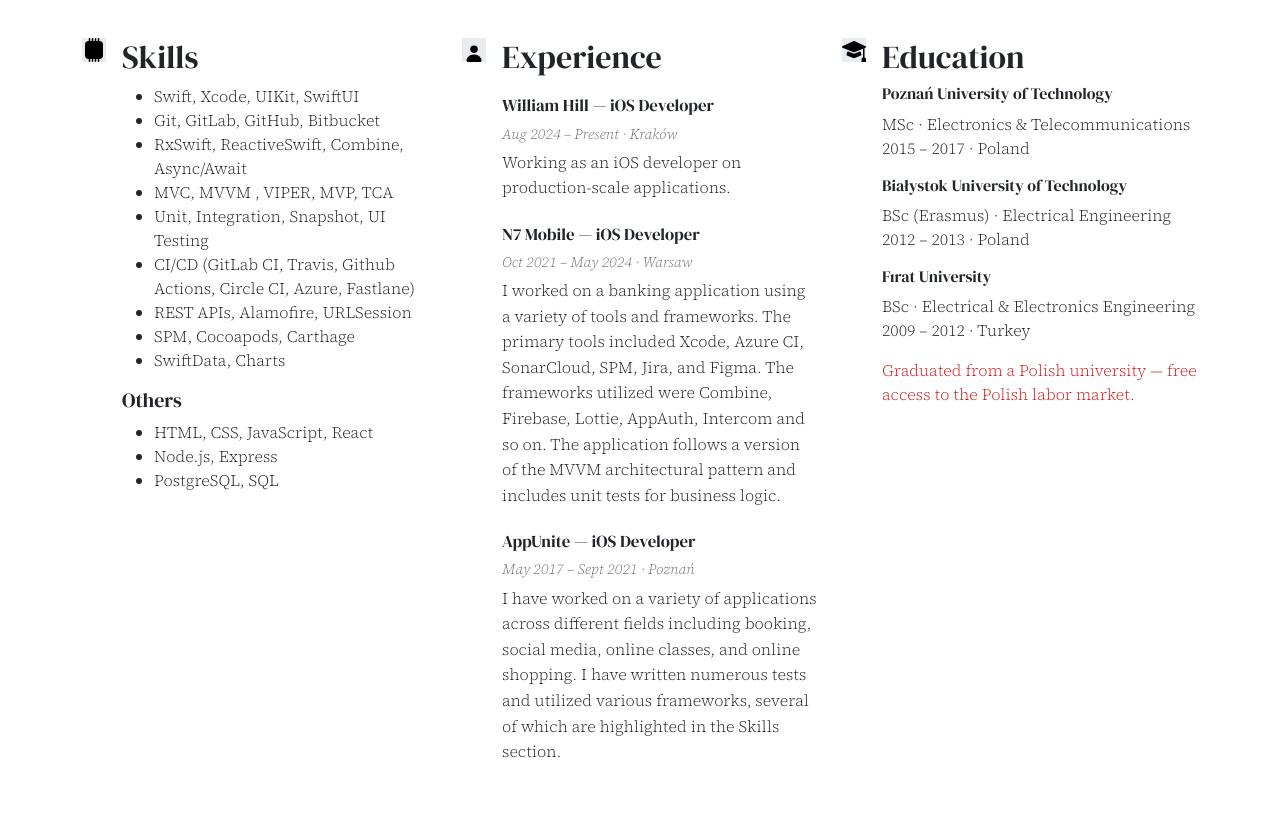
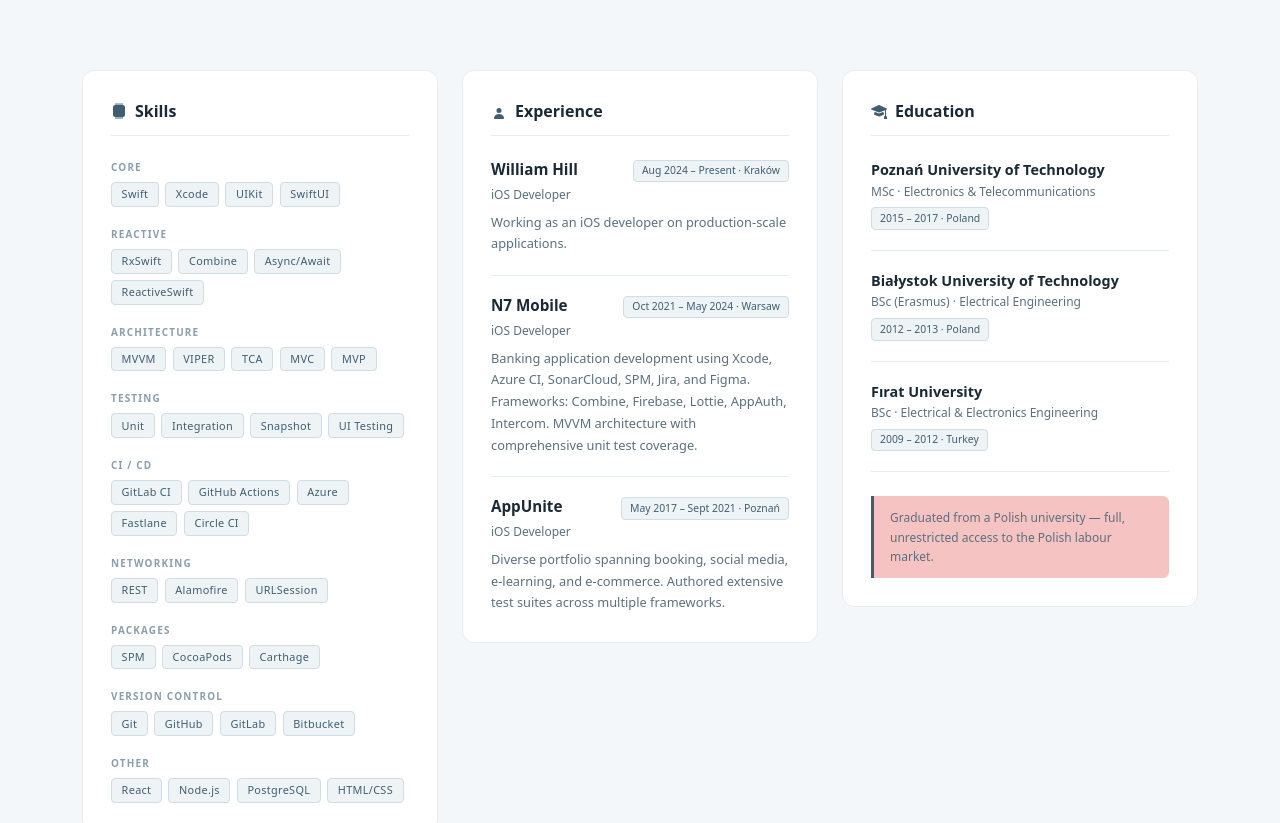
Before and after one commit to fatihkaganemre/personal-webiste, a React (Vite) app in the folder my-website/: page / in a window 1280 px wide. Shown: the part 620-1443 px from the top of the page. Built offline with nearby package versions, Linux system fonts and the light colour scheme.

Commit message:
update the layout

```diff
--- a/my-website/src/components/Header.css
+++ b/my-website/src/components/Header.css
@@ -1,7 +1,6 @@
 .header-profile-img {
   max-height: 350px;
   object-fit: cover;
-  border: 1px solid #ddd;
   border-radius: 20px;
   margin: 10px;
   transition: transform 0.3s;
--- /dev/null
+++ b/my-website/src/components/features/Education.css
@@ -0,0 +1,50 @@
+/* ── Education entries ── */
+.edu-item {
+  padding-bottom: 1.25rem;
+  margin-bottom: 1.25rem;
+  border-bottom: 1px solid var(--rule);
+}
+
+.edu-item:last-of-type {
+  border-bottom: none;
+  margin-bottom: 0;
+  padding-bottom: 0;
+}
+
+.edu-school {
+  font-size: 0.9rem;
+  font-weight: 600;
+  color: var(--ink);
+  line-height: 1.35;
+  margin-bottom: 0.2rem;
+}
+
+.edu-degree {
+  font-size: 0.75rem;
+  color: var(--ink-mid);
+  margin-bottom: 0.2rem;
+  line-height: 1.5;
+}
+
+.edu-years {
+  font-size: 0.65rem;
+  font-weight: 500;
+  color: var(--primary);
+  background: var(--tag-bg);
+  border: 1px solid var(--tag-border);
+  border-radius: 4px;
+  padding: 0.15rem 0.5rem;
+  display: inline-block;
+}
+
+/* ── Labour market note ── */
+.edu-note {
+  margin-top: 1.5rem;
+  padding: 0.75rem 1rem;
+  border-left: 3px solid var(--primary);
+  background: rgb(246, 195, 195);
+  border-radius: 0 6px 6px 0;
+  font-size: 0.75rem;
+  color: var(--ink-mid);
+  line-height: 1.6;
+}
--- a/my-website/src/components/features/Education.jsx
+++ b/my-website/src/components/features/Education.jsx
@@ -1,40 +1,51 @@
+import { useReveal } from "./useReveal";
+import "./Education.css";
+
+const schools = [
+  {
+    school: "Poznań University of Technology",
+    degree: "MSc · Electronics & Telecommunications",
+    years: "2015 – 2017 · Poland",
+  },
+  {
+    school: "Białystok University of Technology",
+    degree: "BSc (Erasmus) · Electrical Engineering",
+    years: "2012 – 2013 · Poland",
+  },
+  {
+    school: "Fırat University",
+    degree: "BSc · Electrical & Electronics Engineering",
+    years: "2009 – 2012 · Turkey",
+  },
+];
+
+const EducationIcon = () => (
+  <svg width="16" height="16" viewBox="0 0 16 16" fill="currentColor" xmlns="http://www.w3.org/2000/svg">
+    <path d="M8.211 2.047a.5.5 0 0 0-.422 0l-7.5 3.5a.5.5 0 0 0 .025.917l7.5 3a.5.5 0 0 0 .372 0L14 7.14V13a1 1 0 0 0-1 1v2h3v-2a1 1 0 0 0-1-1V6.739l.686-.275a.5.5 0 0 0 .025-.917z"/>
+    <path d="M4.176 9.032a.5.5 0 0 0-.656.327l-.5 1.7a.5.5 0 0 0 .294.605l4.5 1.8a.5.5 0 0 0 .372 0l4.5-1.8a.5.5 0 0 0 .294-.605l-.5-1.7a.5.5 0 0 0-.656-.327L8 10.466z"/>
+  </svg>
+);
+
 function Education() {
+  const { ref, visible } = useReveal();
+
   return (
-    <div className="col d-flex align-items-start">
-      <div className="icon-square text-body-emphasis bg-body-secondary d-inline-flex align-items-center justify-content-center fs-4 flex-shrink-0 me-3">
-        <svg xmlns="http://www.w3.org/2000/svg" width="1em" height="1em" fill="currentColor" viewBox="0 0 16 16">
-          <path d="M8.211 2.047a.5.5 0 0 0-.422 0l-7.5 3.5a.5.5 0 0 0 .025.917l7.5 3a.5.5 0 0 0 .372 0L14 7.14V13a1 1 0 0 0-1 1v2h3v-2a1 1 0 0 0-1-1V6.739l.686-.275a.5.5 0 0 0 .025-.917z" />
-          <path d="M4.176 9.032a.5.5 0 0 0-.656.327l-.5 1.7a.5.5 0 0 0 .294.605l4.5 1.8a.5.5 0 0 0 .372 0l4.5-1.8a.5.5 0 0 0 .294-.605l-.5-1.7a.5.5 0 0 0-.656-.327L8 10.466z" />
-        </svg>
+    <div className={`feature-card ${visible ? "revealed" : ""}`} ref={ref}>
+      <div className="feature-card-title">
+        <EducationIcon />
+        Education
       </div>
 
-      <div>
-        <h3 className="fs-2 dm-serif-font">Education</h3>
+      {schools.map(({ school, degree, years }, i) => (
+        <div className="edu-item" key={i}>
+          <div className="edu-school">{school}</div>
+          <div className="edu-degree">{degree}</div>
+          <span className="edu-years">{years}</span>
+        </div>
+      ))}
 
-        <h6 className="dm-serif-font">Poznań University of Technology</h6>
-        <p className="noto-serif-font">
-          MSc · Electronics & Telecommunications
-          <br />
-          2015 – 2017 · Poland
-        </p>
-
-        <h6 className="dm-serif-font">Białystok University of Technology</h6>
-        <p className="noto-serif-font">
-          BSc (Erasmus) · Electrical Engineering
-          <br />
-          2012 – 2013 · Poland
-        </p>
-
-        <h6 className="dm-serif-font">Fırat University</h6>
-        <p className="noto-serif-font">
-          BSc · Electrical & Electronics Engineering
-          <br />
-          2009 – 2012 · Turkey
-        </p>
-
-        <p className="warning noto-serif-font mt-3">
-          Graduated from a Polish university — free access to the Polish labor market.
-        </p>
+      <div className="edu-note">
+        Graduated from a Polish university — full, unrestricted access to the Polish labour market.
       </div>
     </div>
   );
--- a/my-website/src/components/features/Experience.css
+++ b/my-website/src/components/features/Experience.css
@@ -1,26 +1,53 @@
-
-/* Section title */
-.experience h3 {
+/* ── Experience entries ── */
+.exp-item {
+  padding-bottom: 1.25rem;
   margin-bottom: 1.25rem;
+  border-bottom: 1px solid var(--rule);
+  position: relative;
 }
 
-/* Company + role */
-.experience h6 {
-  margin-bottom: 0.25rem;
-  font-size: 1.05rem;
+.exp-item:last-child {
+  border-bottom: none;
+  margin-bottom: 0;
+  padding-bottom: 0;
 }
 
-/* Date + location */
-.date-text {
-  color: rgba(0, 0, 0, 0.55);
-  font-size: 0.9rem;
-  display: inline-block;
-  margin-bottom: 0.25rem;
+.exp-header {
+  display: flex;
+  justify-content: space-between;
+  align-items: flex-start;
+  gap: 0.5rem;
+  margin-bottom: 0.2rem;
+  flex-wrap: wrap;
 }
 
-/* Description */
-.experience p {
-  margin-bottom: 1.5rem;
-  line-height: 1.6;
-  max-width: 42rem;
+.exp-company {
+  font-size: 0.95rem;
+  font-weight: 600;
+  color: var(--ink);
+  line-height: 1.3;
 }
+
+.exp-period {
+  font-size: 0.65rem;
+  font-weight: 500;
+  color: var(--primary);
+  background: var(--tag-bg);
+  border: 1px solid var(--tag-border);
+  border-radius: 4px;
+  padding: 0.15rem 0.5rem;
+  white-space: nowrap;
+  flex-shrink: 0;
+}
+
+.exp-role {
+  font-size: 0.75rem;
+  color: var(--ink-mid);
+  margin-bottom: 0.5rem;
+}
+
+.exp-desc {
+  font-size: 0.8rem;
+  color: var(--ink-mid);
+  line-height: 1.7;
+}
--- a/my-website/src/components/features/Experience.jsx
+++ b/my-website/src/components/features/Experience.jsx
@@ -1,73 +1,63 @@
-import React from "react";
+import { useReveal } from "./useReveal";
 import "./Experience.css";
 
-function ExperienceItem({ company, role, period, description }) {
-  return (
-    <>
-      <h6 className="dm-serif-font">
-        {company} — {role}
-      </h6>
-      <p className="noto-serif-font">
-        <i className="date-text">{period}</i>
-        <br />
-        {description}
-      </p>
-    </>
-  );
-}
-
-function Experience() {
 const experiences = [
   {
     company: "William Hill",
     role: "iOS Developer",
     period: "Aug 2024 – Present · Kraków",
-            description:
-            "Working as an iOS developer on production-scale applications.",
+    description: "Working as an iOS developer on production-scale applications.",
   },
   {
     company: "N7 Mobile",
     role: "iOS Developer",
     period: "Oct 2021 – May 2024 · Warsaw",
     description:
-            "I worked on a banking application using a variety of tools and frameworks. \
-        The primary tools included Xcode, Azure CI, SonarCloud, SPM, Jira, and Figma. \
-        The frameworks utilized were Combine, Firebase, Lottie, AppAuth, Intercom and so on. \
-        The application follows a version of the MVVM architectural pattern and includes unit tests for business logic.",
+      "Banking application development using Xcode, Azure CI, SonarCloud, SPM, Jira, and Figma. Frameworks: Combine, Firebase, Lottie, AppAuth, Intercom. MVVM architecture with comprehensive unit test coverage.",
   },
   {
     company: "AppUnite",
     role: "iOS Developer",
     period: "May 2017 – Sept 2021 · Poznań",
     description:
-            "I have worked on a variety of applications across different fields including booking, social media, online classes, and online shopping. \
-        I have written numerous tests and utilized various frameworks, several of which are highlighted in the Skills section.",
+      "Diverse portfolio spanning booking, social media, e-learning, and e-commerce. Authored extensive test suites across multiple frameworks.",
   },
 ];
 
+const ExperienceIcon = () => (
+  <svg width="16" height="16" viewBox="0 0 16 16" fill="currentColor" xmlns="http://www.w3.org/2000/svg">
+    <path d="M4 16s-1 0-1-1 1-4 5-4 5 3 5 4-1 1-1 1z"/>
+    <path d="M8 10a2.5 2.5 0 1 0 0-5 2.5 2.5 0 0 0 0 5"/>
+  </svg>
+);
+
+function ExperienceItem({ company, role, period, description }) {
   return (
-        <div className="col d-flex align-items-start experience">
-            <div className="icon-square text-body-emphasis bg-body-secondary d-inline-flex align-items-center justify-content-center fs-4 flex-shrink-0 me-3">
-                <svg
-                xmlns="http://www.w3.org/2000/svg"
-                width="1em"
-                height="1em"
-                fill="currentColor"
-                viewBox="0 0 16 16"
-                >
-                <path d="M4 16s-1 0-1-1 1-4 5-4 5 3 5 4-1 1-1 1z" />
-                <path d="M8 10a2.5 2.5 0 1 0 0-5 2.5 2.5 0 0 0 0 5" />
-                </svg>
+    <div className="exp-item">
+      <div className="exp-header">
+        <span className="exp-company">{company}</span>
+        <span className="exp-period">{period}</span>
       </div>
+      <div className="exp-role">{role}</div>
+      <div className="exp-desc">{description}</div>
+    </div>
+  );
+}
 
-            <div>
-                <h3 className="fs-2 dm-serif-font">Experience</h3>
+function Experience() {
+  const { ref, visible } = useReveal();
+
+  return (
+    <div className={`feature-card ${visible ? "revealed" : ""}`} ref={ref}>
+      <div className="feature-card-title">
+        <ExperienceIcon />
+        Experience
+      </div>
 
       {experiences.map((exp, index) => (
         <ExperienceItem key={index} {...exp} />
       ))}
     </div>
-        </div>
   );
 }
 
--- a/my-website/src/components/features/Features.jsx
+++ b/my-website/src/components/features/Features.jsx
@@ -1,12 +1,13 @@
 import Skills from "./Skills";
 import Experience from "./Experience";
 import Education from "./Education";
+import "./features.css";
 
 function Features() {
   return (
-    <section className="features">
-      <div className="container py-5">
-        <div className="row g-4 row-cols-1 row-cols-lg-3">
+    <section className="features-section">
+      <div className="container">
+        <div className="features-grid">
           <Skills />
           <Experience />
           <Education />
--- /dev/null
+++ b/my-website/src/components/features/Skills.css
@@ -0,0 +1,17 @@
+/* ── Skill groups ── */
+.skill-group {
+  margin-bottom: 1.25rem;
+}
+
+.skill-group:last-child {
+  margin-bottom: 0;
+}
+
+.skill-group-label {
+  font-size: 0.62rem;
+  font-weight: 600;
+  letter-spacing: 0.12em;
+  text-transform: uppercase;
+  color: var(--ink-soft);
+  margin-bottom: 0.45rem;
+}
--- a/my-website/src/components/features/Skills.jsx
+++ b/my-website/src/components/features/Skills.jsx
@@ -1,34 +1,44 @@
+import { useReveal } from "./useReveal";
+import "./Skills.css";
+
+const skillGroups = [
+  { label: "Core",            items: ["Swift", "Xcode", "UIKit", "SwiftUI"] },
+  { label: "Reactive",        items: ["RxSwift", "Combine", "Async/Await", "ReactiveSwift"] },
+  { label: "Architecture",    items: ["MVVM", "VIPER", "TCA", "MVC", "MVP"] },
+  { label: "Testing",         items: ["Unit", "Integration", "Snapshot", "UI Testing"] },
+  { label: "CI / CD",         items: ["GitLab CI", "GitHub Actions", "Azure", "Fastlane", "Circle CI"] },
+  { label: "Networking",      items: ["REST", "Alamofire", "URLSession"] },
+  { label: "Packages",        items: ["SPM", "CocoaPods", "Carthage"] },
+  { label: "Version Control", items: ["Git", "GitHub", "GitLab", "Bitbucket"] },
+  { label: "Other",           items: ["React", "Node.js", "PostgreSQL", "HTML/CSS"] },
+];
+
+const SkillsIcon = () => (
+  <svg width="16" height="16" viewBox="0 0 16 16" fill="currentColor" xmlns="http://www.w3.org/2000/svg">
+    <path d="M5 0a.5.5 0 0 1 .5.5V2h1V.5a.5.5 0 0 1 1 0V2h1V.5a.5.5 0 0 1 1 0V2h1V.5a.5.5 0 0 1 1 0V2A2.5 2.5 0 0 1 14 4.5v7A2.5 2.5 0 0 1 11.5 14v1.5a.5.5 0 0 1-1 0V14h-1v1.5a.5.5 0 0 1-1 0V14h-1v1.5a.5.5 0 0 1-1 0V14h-1v1.5a.5.5 0 0 1-1 0V14A2.5 2.5 0 0 1 2 11.5v-7A2.5 2.5 0 0 1 4.5 2V.5A.5.5 0 0 1 5 0"/>
+  </svg>
+);
+
 function Skills() {
+  const { ref, visible } = useReveal();
+
   return (
-    <div className="col d-flex align-items-start">
-      <div className="icon-square text-body-emphasis bg-body-secondary d-inline-flex align-items-center justify-content-center fs-4 flex-shrink-0 me-3">
-        <svg xmlns="http://www.w3.org/2000/svg" width="1em" height="1em" fill="currentColor" viewBox="0 0 16 16">
-          <path d="M5 0a.5.5 0 0 1 .5.5V2h1V.5a.5.5 0 0 1 1 0V2h1V.5a.5.5 0 0 1 1 0V2h1V.5a.5.5 0 0 1 1 0V2A2.5 2.5 0 0 1 14 4.5v7A2.5 2.5 0 0 1 11.5 14v1.5a.5.5 0 0 1-1 0V14h-1v1.5a.5.5 0 0 1-1 0V14h-1v1.5a.5.5 0 0 1-1 0V14h-1v1.5a.5.5 0 0 1-1 0V14A2.5 2.5 0 0 1 2 11.5v-7A2.5 2.5 0 0 1 4.5 2V.5A.5.5 0 0 1 5 0" />
-        </svg>
+    <div className={`feature-card ${visible ? "revealed" : ""}`} ref={ref}>
+      <div className="feature-card-title">
+        <SkillsIcon />
+        Skills
       </div>
 
-      <div>
-        <h3 className="fs-2 dm-serif-font">Skills</h3>
-
-        <ul className="noto-serif-font">
-          <li>Swift, Xcode, UIKit, SwiftUI</li>
-          <li>Git, GitLab, GitHub, Bitbucket</li>
-          <li>RxSwift, ReactiveSwift, Combine, Async/Await</li>
-          <li>MVC, MVVM , VIPER, MVP, TCA</li>
-          <li>Unit, Integration, Snapshot, UI Testing</li>
-          <li>CI/CD (GitLab CI, Travis, Github Actions, Circle CI, Azure, Fastlane)</li>
-          <li>REST APIs, Alamofire, URLSession</li>
-          <li>SPM, Cocoapods, Carthage</li>
-          <li>SwiftData, Charts</li>
-        </ul>
-
-        <h5 className="dm-serif-font mt-3">Others</h5>
-        <ul className="noto-serif-font">
-          <li>HTML, CSS, JavaScript, React</li>
-          <li>Node.js, Express</li>
-          <li>PostgreSQL, SQL</li>
-        </ul>
-      </div>
+      {skillGroups.map(({ label, items }) => (
+        <div className="skill-group" key={label}>
+          <div className="skill-group-label">{label}</div>
+          <ul className="tag-list">
+            {items.map(item => (
+              <li key={item} className="tag">{item}</li>
+            ))}
+          </ul>
+        </div>
+      ))}
     </div>
   );
 }
--- /dev/null
+++ b/my-website/src/components/features/features.css
@@ -0,0 +1,118 @@
+/* ── Shared CSS variables ── */
+:root {
+  --primary:    #405d72;
+  --primary-dk: #2f4556;
+  --ink:        #1a2a35;
+  --ink-mid:    #5a7080;
+  --ink-soft:   #8a9fac;
+  --rule:       #e8edf0;
+  --tag-bg:     #eef3f6;
+  --tag-border: #d0dde5;
+  --surface:    #fff;
+  --bg:         #f4f7f9;
+}
+
+/* ── Features wrapper ── */
+.features-section {
+  padding: 5rem 0;
+  background: var(--bg);
+}
+
+/* ── Three-column grid ── */
+.features-grid {
+  display: grid;
+  grid-template-columns: repeat(3, 1fr);
+  gap: 1.5rem;
+  align-items: start;
+}
+
+@media (max-width: 900px) {
+  .features-grid {
+    grid-template-columns: 1fr;
+  }
+}
+
+/* ── Card base (shared by all three panels) ── */
+.feature-card {
+  background: var(--surface);
+  border: 1px solid var(--rule);
+  border-radius: 12px;
+  padding: 1.75rem;
+  position: relative;
+  overflow: hidden;
+  opacity: 0;
+  transform: translateY(24px);
+  transition: opacity 0.55s ease, transform 0.55s ease,
+              box-shadow 0.25s ease;
+}
+
+.feature-card.revealed {
+  opacity: 1;
+  transform: translateY(0);
+}
+
+.feature-card:nth-child(2) { transition-delay: 0.1s; }
+.feature-card:nth-child(3) { transition-delay: 0.2s; }
+
+.feature-card::before {
+  content: '';
+  position: absolute;
+  top: 0; left: 0; right: 0;
+  height: 3px;
+  background: linear-gradient(90deg, var(--primary), #6b93ad);
+  opacity: 0;
+  transition: opacity 0.25s ease;
+}
+
+.feature-card:hover {
+  box-shadow: 0 8px 32px rgba(64, 93, 114, 0.11);
+}
+
+.feature-card:hover::before {
+  opacity: 1;
+}
+
+/* ── Card section heading ── */
+.feature-card-title {
+  font-size: 1rem;
+  font-weight: 600;
+  color: var(--ink);
+  margin-bottom: 1.5rem;
+  padding-bottom: 0.75rem;
+  border-bottom: 1px solid var(--rule);
+  display: flex;
+  align-items: center;
+  gap: 0.5rem;
+}
+
+.feature-card-title svg {
+  color: var(--primary);
+  flex-shrink: 0;
+}
+
+/* ── Shared tag style ── */
+.tag-list {
+  display: flex;
+  flex-wrap: wrap;
+  gap: 0.4rem;
+  list-style: none;
+  padding: 0;
+  margin: 0;
+}
+
+.tag {
+  font-size: 0.68rem;
+  font-weight: 500;
+  letter-spacing: 0.03em;
+  padding: 0.2rem 0.6rem;
+  border-radius: 4px;
+  background: var(--tag-bg);
+  color: var(--primary);
+  border: 1px solid var(--tag-border);
+  transition: background 0.2s, border-color 0.2s;
+}
+
+.tag:hover {
+  background: #dde8ef;
+  border-color: var(--primary);
+}
--- /dev/null
+++ b/my-website/src/components/features/useReveal.js
@@ -0,0 +1,26 @@
+import { useEffect, useRef, useState } from "react";
+
+export function useReveal() {
+  const ref = useRef(null);
+  const [visible, setVisible] = useState(false);
+
+  useEffect(() => {
+    const el = ref.current;
+    if (!el) return;
+
+    const obs = new IntersectionObserver(
+      ([entry]) => {
+        if (entry.isIntersecting) {
+          setVisible(true);
+          obs.disconnect();
+        }
+      },
+      { threshold: 0.08 }
+    );
+
+    obs.observe(el);
+    return () => obs.disconnect();
+  }, []);
+
+  return { ref, visible };
+}
```
Lines whose indentation alone changed are shown as unchanged.
